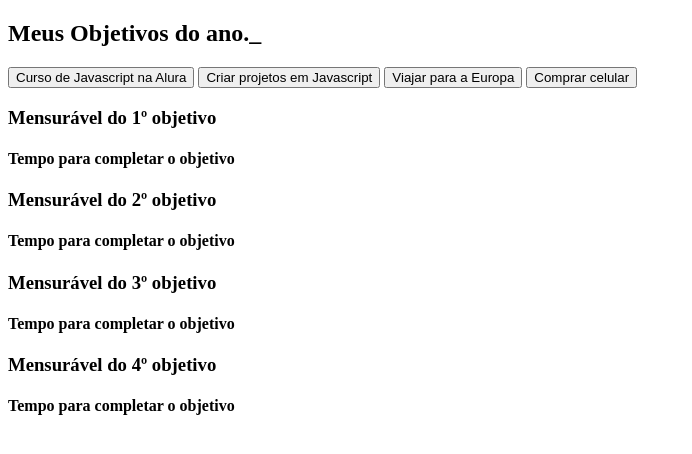
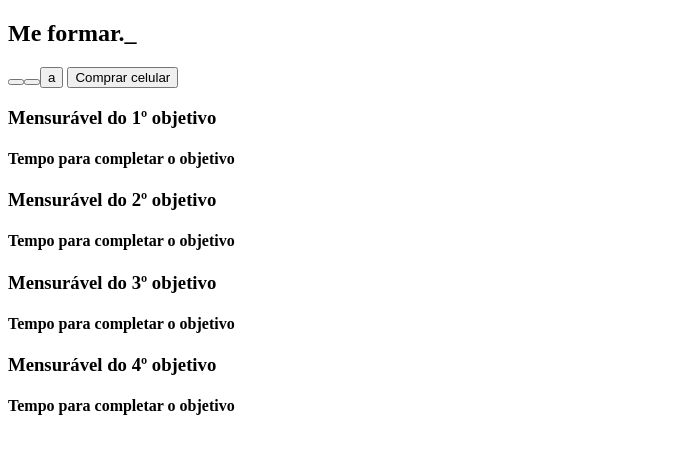
Before and after one commit to rayssagralak/rayAgralak, a plain HTML site: page index.html in a window 1280 px wide. Shown: the whole page, without its empty margins (0-692 px from the left). Drawn offline with Linux system fonts and the light colour scheme; a script that the page names is missing.

Commit message:
Update index.html

```diff
--- a/index.html
+++ b/index.html
@@ -12,12 +12,12 @@
         alt+shift+f identa o código
     -->
     <section class="conteudo-principal">
-        <h2 class="titulo-principal">Meus Objetivos do ano.<span>_</span></h2>
+        <h2 class="titulo-principal">Me formar.<span>_</span></h2>
         <div class="conteudo">
             <div class="botoes">
-                <button class="botao ativo">Curso de Javascript na Alura</button>
-                <button class="botao">Criar projetos em Javascript</button>
-                <button class="botao">Viajar para a Europa</button>
+                <button class="botao" conseguir um emprego </button>
+                <button class="botao"passar num vestibular</button>
+                <button class="botao">a</button>
                 <button class="botao">Comprar celular </button>
             </div>
             <div class="abas-textos">
```
